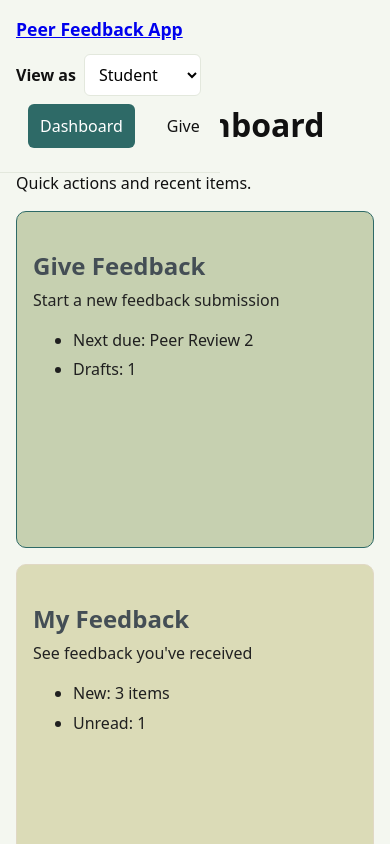
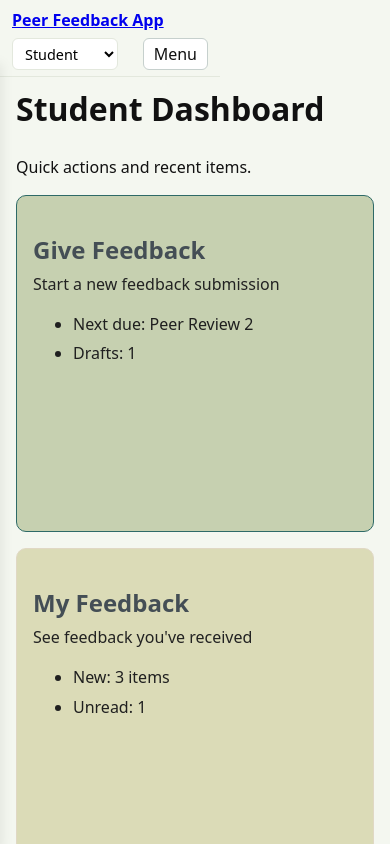
Before and after one commit to cox2ej/SeniorCapstone, a React (Vite) app in the folder src/frontend/react-app/: page /student-dashboard in a window 390 px wide. Shown: the top 844 px of the page. Built offline with nearby package versions, Linux system fonts and the light colour scheme.

Commit message:
Added mobile responsive design
Made adjustments and additions to make it more useable on mobile devices.

```diff
--- a/src/frontend/react-app/src/components/Layout.jsx
+++ b/src/frontend/react-app/src/components/Layout.jsx
@@ -1,10 +1,12 @@
 import { useEffect, useState } from 'react'
-import { NavLink, Outlet, useNavigate } from 'react-router-dom'
+import { NavLink, Outlet, useNavigate, useLocation } from 'react-router-dom'
 
 export default function Layout() {
   const active = ({ isActive }) => (isActive ? 'active' : undefined)
   const navigate = useNavigate()
+  const location = useLocation()
   const [role, setRole] = useState(() => localStorage.getItem('role') || 'student')
+  const [navOpen, setNavOpen] = useState(false)
 
   useEffect(() => {
     localStorage.setItem('role', role)
@@ -41,26 +43,57 @@ export default function Layout() {
     setRole(newRole)
     navigate(newRole === 'student' ? '/student-dashboard' : '/instructor-dashboard')
   }
+
+  // Close mobile menu on route change and when viewport grows
+  useEffect(() => {
+    setNavOpen(false)
+  }, [location.pathname, location.search])
+
+  useEffect(() => {
+    const onResize = () => {
+      if (window.innerWidth > 768) setNavOpen(false)
+    }
+    window.addEventListener('resize', onResize)
+    return () => window.removeEventListener('resize', onResize)
+  }, [])
   return (
     <div className="layout">
-      <aside className="sidebar" aria-label="Sidebar">
-        <NavLink to={homePath} className="brand-large">Peer Feedback App</NavLink>
+      <aside className="sidebar" aria-label="Sidebar" data-open={navOpen ? 'true' : 'false'}>
+        <NavLink to={homePath} className="brand-large" onClick={() => setNavOpen(false)}>Peer Feedback App</NavLink>
         <label htmlFor="role-select">View as</label>
         <select
           id="role-select"
+          aria-label="View as"
           value={role}
           onChange={(e) => handleRoleChange(e.target.value)}
         >
           <option value="student">Student</option>
           <option value="instructor">Instructor</option>
         </select>
-        <nav className="side-nav" aria-label="Primary">
+        <button
+          type="button"
+          className="menu-toggle btn"
+          aria-label="Toggle navigation"
+          aria-controls="primary-nav"
+          aria-expanded={navOpen ? 'true' : 'false'}
+          onClick={() => setNavOpen((v) => !v)}
+        >
+          Menu
+        </button>
+        <nav className="side-nav" id="primary-nav" aria-label="Primary">
           {navLinks.map((link) => (
-            <NavLink key={link.to} to={link.to} className={active}>{link.label}</NavLink>
+            <NavLink key={link.to} to={link.to} className={active} onClick={() => setNavOpen(false)}>{link.label}</NavLink>
           ))}
-          <NavLink to="/logout" className={active}>Logout</NavLink>
+          <NavLink to="/logout" className={active} onClick={() => setNavOpen(false)}>Logout</NavLink>
         </nav>
       </aside>
+      {navOpen && (
+        <div
+          className="nav-backdrop"
+          aria-hidden="true"
+          onClick={() => setNavOpen(false)}
+        />
+      )}
       <main className="main" id="main-content">
         <Outlet />
       </main>
--- a/src/frontend/react-app/src/styles.css
+++ b/src/frontend/react-app/src/styles.css
@@ -218,6 +218,9 @@ textarea:focus-visible {
   background: #fff;
 }
 
+/* Hidden by default; becomes visible on small screens */
+.menu-toggle { display: none; }
+
 small.muted {
   color: var(--muted);
 }
@@ -435,30 +438,78 @@ small.muted {
     width: 100%;
     border-right: none;
     border-bottom: 1px solid var(--border);
+    z-index: 1200;
+    background: var(--bg);
+    display: flex;
+    flex-wrap: wrap;
+    align-items: center;
+    gap: 6px;
+    padding: 8px 12px calc(6px + env(safe-area-inset-bottom, 0px));
+    min-height: 56px;
   }
   .main {
-    padding-top: 80px;
+    padding-top: calc(64px + env(safe-area-inset-top, 0px));
   }
-  /* Make primary nav horizontally scrollable on small screens */
+  .brand-large {
+    font-size: 1rem;
+    margin: 0;
+    flex: 1 1 auto;
+    white-space: nowrap;
+    overflow: hidden;
+    text-overflow: ellipsis;
+  }
+  /* Mobile vertical drawer from left */
   .side-nav {
-    flex-direction: row;
-    flex-wrap: nowrap;
-    overflow-x: auto;
-    gap: 8px;
-    padding-bottom: 8px;
-    -webkit-overflow-scrolling: touch;
+    position: fixed;
+    top: calc(56px + env(safe-area-inset-top, 0px));
+    left: 0;
+    height: calc(100vh - 56px - env(safe-area-inset-top, 0px) - env(safe-area-inset-bottom, 0px));
+    width: min(80vw, 280px);
+    background: var(--bg);
+    border-right: 1px solid var(--border);
+    box-shadow: 2px 0 12px rgba(0,0,0,.08);
+    overflow-y: auto;
+    padding: 8px;
+    display: flex;
+    flex-direction: column;
+    gap: 6px;
+    transform: translateX(-100%);
+    transition: transform .2s ease;
+    z-index: 1100;
+  }
+  .sidebar[data-open="true"] .side-nav {
+    transform: translateX(0);
   }
   .side-nav a {
-    display: inline-block;
-    white-space: nowrap;
+    display: block;
+    white-space: normal;
+    padding: 10px 12px;
+  }
+  .sidebar[data-open="true"] + .main {
+    padding-top: calc(64px + env(safe-area-inset-top, 0px));
+  }
+  /* Backdrop behind drawer */
+  .nav-backdrop {
+    position: fixed;
+    left: 0; right: 0; bottom: 0;
+    top: calc(56px + env(safe-area-inset-top, 0px));
+    background: rgba(0,0,0,.25);
+    z-index: 1050;
   }
   /* Compact role selector */
-  .sidebar label[for="role-select"] {
-    display: inline-block;
-    margin: 4px 8px 0 0;
-  }
+  .sidebar label[for="role-select"] { display: none; }
   #role-select {
     width: auto;
+    padding: 4px 8px;
+    height: 32px;
+    font-size: .9rem;
+  }
+  /* Show the menu toggle on small screens */
+  .menu-toggle {
+    display: inline-flex;
+    margin-left: auto;
+    padding: 6px 10px;
+    height: 32px;
   }
   /* Stack or expand action buttons comfortably */
   .actions > * {
@@ -483,3 +534,9 @@ small.muted {
   .tile-lg { min-height: clamp(280px, 40vh, 480px); }
   .tile-md { min-height: clamp(200px, 32vh, 340px); }
 }
+
+/* Very small phones: single-column tiles and fully stacked actions */
+@media (max-width: 480px) {
+  .tiles { grid-template-columns: 1fr; gap: 12px; }
+  .actions > * { flex-basis: 100%; }
+}
```
